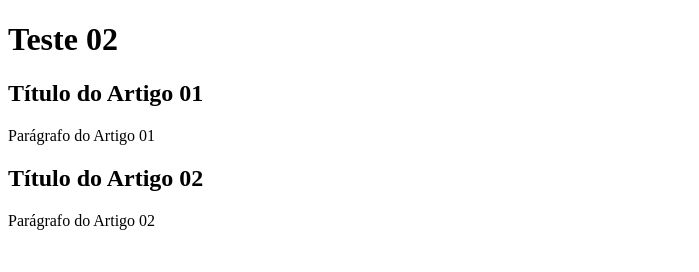
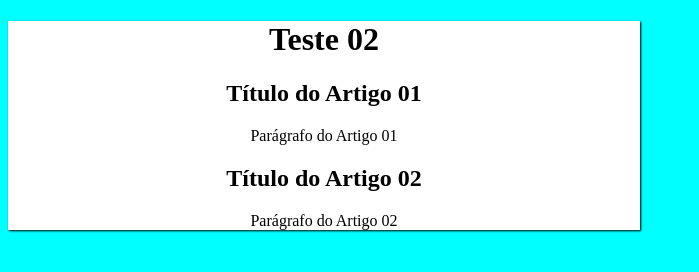
Before and after one commit to Josiane654/projeto_bolo, a plain HTML site: page index.html in a window 1280 px wide. Shown: the whole page, without its empty margins (0-699 px from the left). Drawn offline with Linux system fonts and the light colour scheme.

Commit message:
criação do design

```diff
--- a/index.html
+++ b/index.html
@@ -3,9 +3,11 @@
 <head>
     <meta charset="UTF-8">
     <meta name="viewport" content="width=device-width, initial-scale=1.0">
-    <title>Teste 02</title>
+    <link rel="stylesheet" href="style/style.css" />
+    <title>Titulo</title>
 </head>
 <body>
+    <main>
         <header>
             <h1>Teste 02</h1>
         </header>
@@ -17,5 +19,6 @@
             <h1>Título do Artigo 02</h1>
             <p>Parágrafo do Artigo 02</p>
         </article>
+    </main>
 </body>
 </html>
--- /dev/null
+++ b/style/style.css
@@ -0,0 +1,11 @@
+body{
+    background-color: aqua;
+}
+
+main{
+    width: 50%;
+    height: 50%;
+    background-color: white;
+    box-shadow: 1px 1px 2px black;
+    text-align: center;
+}
```
Lines whose indentation alone changed are shown as unchanged.
